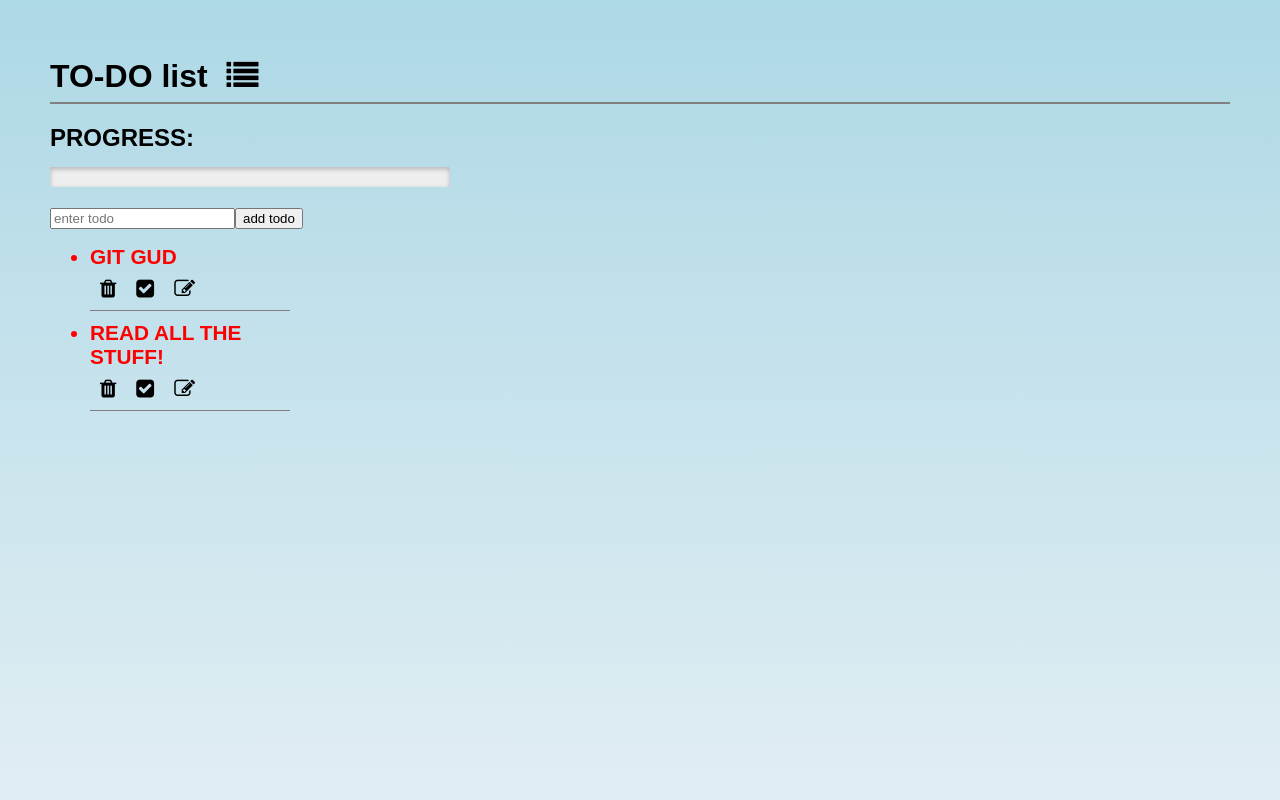
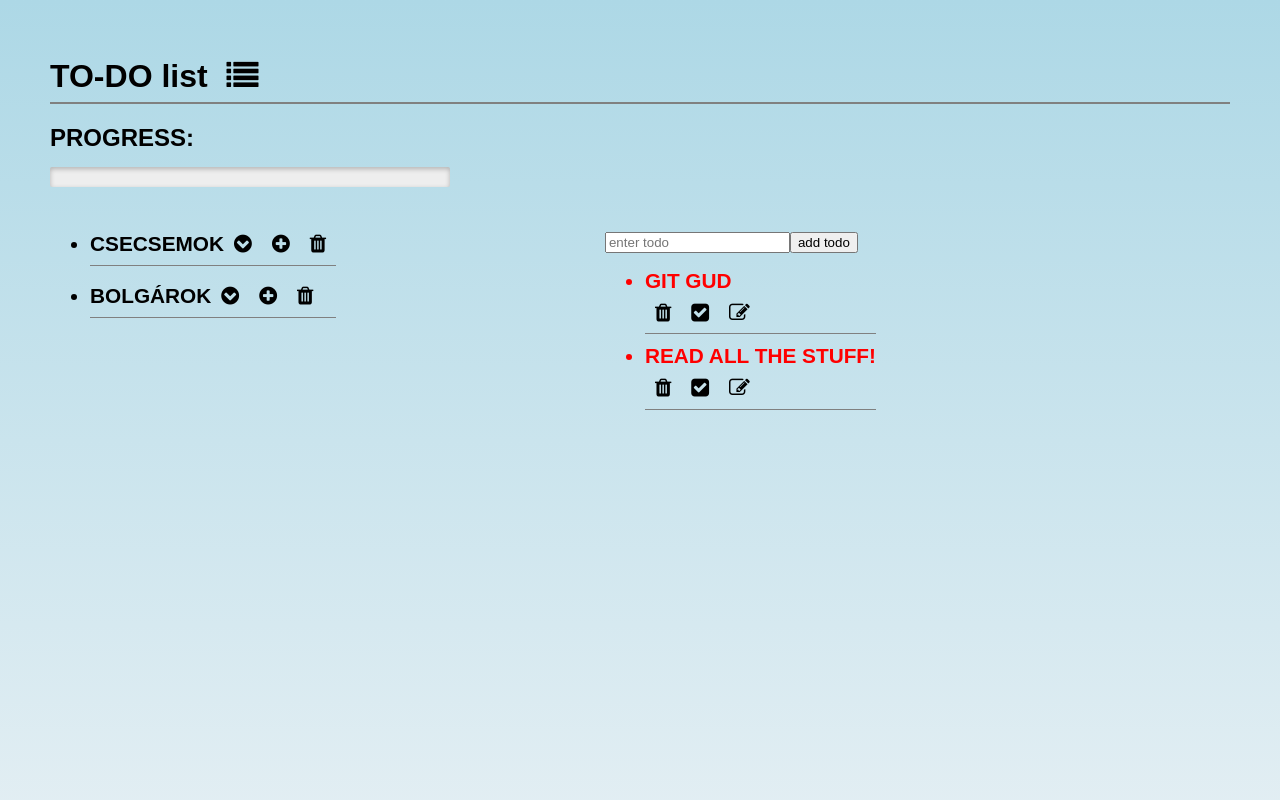
Before and after one commit to Chickynuggie/react-redux, a React (Create React App) app: page / in a window 1280 px wide. Shown: the top 800 px of the page. Built offline with nearby package versions, Linux system fonts and the light colour scheme.

Commit message:
added categories

```diff
--- a/src/App.css
+++ b/src/App.css
@@ -15,7 +15,7 @@ li {
   cursor: pointer;
   font-size: 1.3rem;
   border-bottom: 1px solid gray;
-  max-width: 200px;
+  max-width: 250px;
   text-transform: uppercase;
   margin-bottom: 10px;
   font-weight: bold;
@@ -87,6 +87,10 @@ progress[value]::-webkit-progress-value {
   float: right;
 }
 
+.float-left {
+  float: left;
+}
+
 /* modal editform */
 
 .modal-editform {
@@ -106,3 +110,8 @@ progress[value]::-webkit-progress-value {
   height: 100%;
   background: -webkit-gradient(linear, left top, left bottom, from(black), to(gray));
 }
+
+.todo-list {
+  margin-right: 30%;
+  margin-top: 2%;
+}
--- a/src/App.js
+++ b/src/App.js
@@ -2,15 +2,18 @@ import React from 'react';
 import { connect } from 'react-redux';
 import './App.css';
 import '../node_modules/font-awesome/css/font-awesome.css';
-import { addTodo, removeTodo, toggleTodo, updateProgress, editTodo, closeEditform, saveTodo } from './actions/actions.js'
+import { addTodo, removeTodo, toggleTodo, updateProgress,
+     editTodo, closeEditform, saveTodo,
+     addCategory, removeCategory, setActiveCategory } from './actions/actions.js'
 import ToDo from './components/todoitem.js'
 import EditForm from './components/editform.js';
+import Category from './components/category.js';
 
 let App = (store) => {
 
   const dispatch = store.dispatch;
 
-  const remove = (todoId) => {
+  const removeTodoItem = (todoId) => {
     dispatch(removeTodo(todoId));
   }
 
@@ -34,6 +37,24 @@ let App = (store) => {
     dispatch(saveTodo(id, newText, newDesc));
   }
 
+  const addCategory = (text, categId, parent) =>{
+    dispatch(addCategory(text, categId, parent));
+  }
+
+  const removeCateg = (categId, parent) => {
+    dispatch(removeCategory(categId, parent));
+  }
+
+  const setActiveCateg = (categId) => {
+    dispatch(setActiveCategory(categId));
+  }
+
+  const filterTodosById = (todo) =>{
+    if(todo.id === store.activeCategory) {
+      return todo;
+    }
+  }
+
   if (store.editing) {
     return (
       <EditForm
@@ -47,22 +68,41 @@ let App = (store) => {
       <div className="App">
         <h1>TO-DO list <i className="fa fa-list" aria-hidden="true"></i></h1>
         <h2>PROGRESS:</h2> <br /><progress max={store.todos.length} value={store.progress} ></progress><br />
+        <div className="float-right todo-list">
           <input type="text" placeholder="enter todo" id="newTodo" />
-        <input type="button" value="add todo" onClick={() => { dispatch(addTodo(document.getElementById('newTodo').value)) }} />
+          <input type="button" value="add todo" onClick={() => { dispatch(addTodo(document.getElementById('newTodo').value, store.activeCategory)) }} />
           <ul>
             {
-            store.todos.map((todo) =>
+              store.todos.filter(todo => todo.category === store.activeCategory).map((todo) =>
                   <ToDo
                     key={todo.id}
                     todo={todo}
-                remove={remove}
+                    remove={removeTodoItem}
                     toggle={toggleCompletion}
                     update={update}
                     edit={editTodoItem}
                   />
+
+              )}
+          </ul>
+        </div>
+        <div className="float-left">
+           <ul>
+            {
+              store.categories.map((category) =>
+                <Category
+                  id={category.id}
+                  key={category.id}
+                  name={category.name}
+                  remove={removeCateg}
+                  setActiveCategory={setActiveCateg}
+                  parent={category.parent}
+                  update={update}
+                />
               )
             }
           </ul>
+        </div>
       </div>
     );
   }
@@ -71,8 +111,10 @@ let App = (store) => {
 const mapStateToProps = (state) => {
   return {
     todos: state.todos,
+    categories: state.categories,
     progress: state.progress,
-    editing: state.editing
+    editing: state.editing,
+    activeCategory:state.activeCategory
   }
 }
 
--- a/src/actions/actions.js
+++ b/src/actions/actions.js
@@ -1,7 +1,10 @@
-const addTodo = (text) => ({
+/* todoitem actions */
+
+const addTodo = (text, category) => ({
     type: 'ADD_TODO',
     id: Date.now(),
-    text
+    text,
+    category
 });
 
 const removeTodo = (id) => ({
@@ -14,17 +17,9 @@ const toggleTodo = (id) => ({
     id
 });
 
-const updateProgress = () => ({
-    type: 'UPDATE_PROGRESS'
-})
-
 const editTodo = (todo) => ({
     type: 'EDIT_TODO',
     todo
-})
-
-const closeEditform = () => ({
-    type: 'CLOSE_EDITFORM'
 })
 
 const saveTodo = (id, newText, newDesc) => ({
@@ -34,4 +29,33 @@ const saveTodo = (id, newText, newDesc) => ({
     newDesc
 })
 
-export { addTodo, removeTodo, toggleTodo, updateProgress, editTodo, closeEditform, saveTodo };
+/* category actions */
+
+const addCategory = (text) => ({
+    type: 'ADD_CATEGORY',
+    id: Date.now(),
+    parent,
+    text
+});
+
+const removeCategory = (id) => ({
+    type: 'REMOVE_CATEGORY',
+    id
+});
+
+const setActiveCategory = (id) => ({
+    type: 'SET_ACTIVE_CATEGORY',
+    id
+});
+
+/* other actions */
+
+const updateProgress = () => ({
+    type: 'UPDATE_PROGRESS'
+})
+
+const closeEditform = () => ({
+    type: 'CLOSE_EDITFORM'
+})
+
+export { addTodo, removeTodo, toggleTodo, updateProgress, editTodo, closeEditform, saveTodo, addCategory, removeCategory, setActiveCategory };
--- a/src/components/category.js
+++ b/src/components/category.js
@@ -1,5 +1,4 @@
 import React, { Component } from 'react';
-import ToDo from './components/todoitem.js'
 
 class Category extends Component {
 
@@ -7,22 +6,14 @@ class Category extends Component {
 
     render() {
         return (
-
-            <ul>
-                {
-                    store.todos.map((todo) =>
-                        <ToDo
-                            key={todo.id}
-                            id={todo.id}
-                            todo={todo.text}
-                            completed={todo.done}
-                            remove={remove}
-                            toggle={toggle}
-                            update={update}
-                        />
-                    )
-                }
-            </ul>
+            <div>
+                <li>
+                    {this.props.name}
+                    <a  onClick={() => { this.props.setActiveCategory(this.props.id); }}><i className="fa fa-chevron-circle-down" aria-hidden="true"></i></a>
+                    <a><i className="fa fa-plus-circle" aria-hidden="true"></i></a>
+                    <a onClick={() => { this.props.remove(this.props.id, this.props.parent); this.props.update(); }}><i className="fa fa-trash" aria-hidden="true"></i></a>
+                </li>
+            </div>
         )
     }
 }
--- a/src/index.js
+++ b/src/index.js
@@ -9,9 +9,33 @@ import './index.css';
 
 let store = createStore(reducer,
   {
-    todos: [{ text: 'git gud', id: Date.now(), done: false, description: 'here comes dat boi' }],
+    todos: [{
+      text: 'git gud',
+      id: Date.now(),
+      done: false,
+      description: 'here comes dat boi',
+      category: '0'
+    },
+    {
+      text: 'ez egy csecsemő',
+      id: '13',
+      done: false,
+      description: '*sigh* boi',
+      category: '1'
+    }],
+    categories: [{
+        name: 'csecsemok',
+        id: '0',
+        parent: false
+    },
+    {
+        name: 'bolgárok',
+        id: '1',
+        parent: false
+    }],
     progress: 0,
-    editing: false
+    editing: false,
+    activeCategory: '0'
   },
   applyMiddleware(
     thunkMiddleware
@@ -19,9 +43,10 @@ let store = createStore(reducer,
 
 store.dispatch({
   type: 'ADD_TODO',
-  id: Date.now() + 1,
+  id: Date.now(),
   done: false,
-  text: 'read all the stuff!'
+  text: 'read all the stuff!',
+  category: '0'
 });
 
 ReactDOM.render(
--- a/src/reducer.js
+++ b/src/reducer.js
@@ -1,8 +1,21 @@
 const reducer = (state = {}, action) => {
     switch (action.type) {
+        case 'ADD_CATEGORY':
+            return Object.assign({}, state, {
+                categories: [...state.categories, { text: action.text, id: action.id, parent: action.parent }]
+            });
+        case 'REMOVE_CATEGORY':
+            return Object.assign({}, state, {
+                categories: state.categories.filter(category => category.id !== action.id),
+                todos: state.todos.filter(todo => todo.category !== action.id)
+            });
+        case 'SET_ACTIVE_CATEGORY':
+            return Object.assign({}, state, {
+               activeCategory: action.id
+            });
         case 'ADD_TODO':
             return Object.assign({}, state, {
-                todos: [...state.todos, { text: action.text, id: action.id, done: false }]
+                todos: [...state.todos, { text: action.text, id: action.id, done: false, category: action.category }]
             });
         case 'REMOVE_TODO':
             return Object.assign({}, state, {
```
Lines whose indentation alone changed are shown as unchanged.
